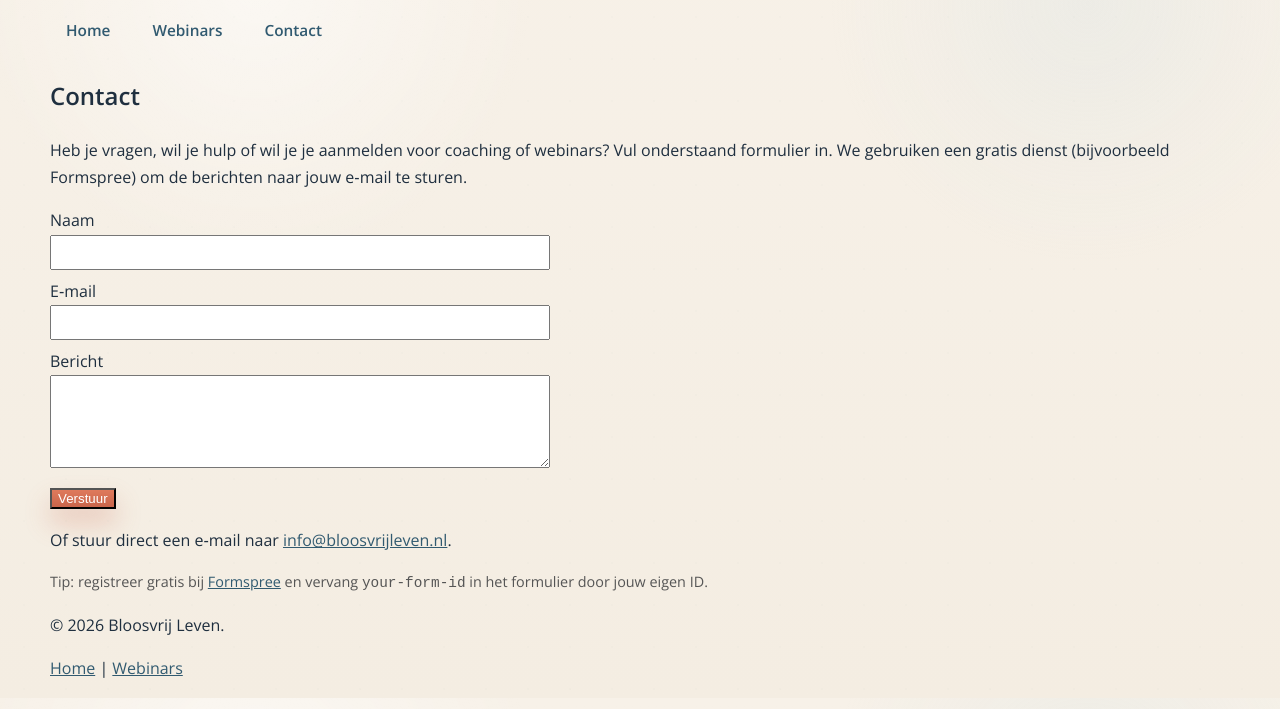
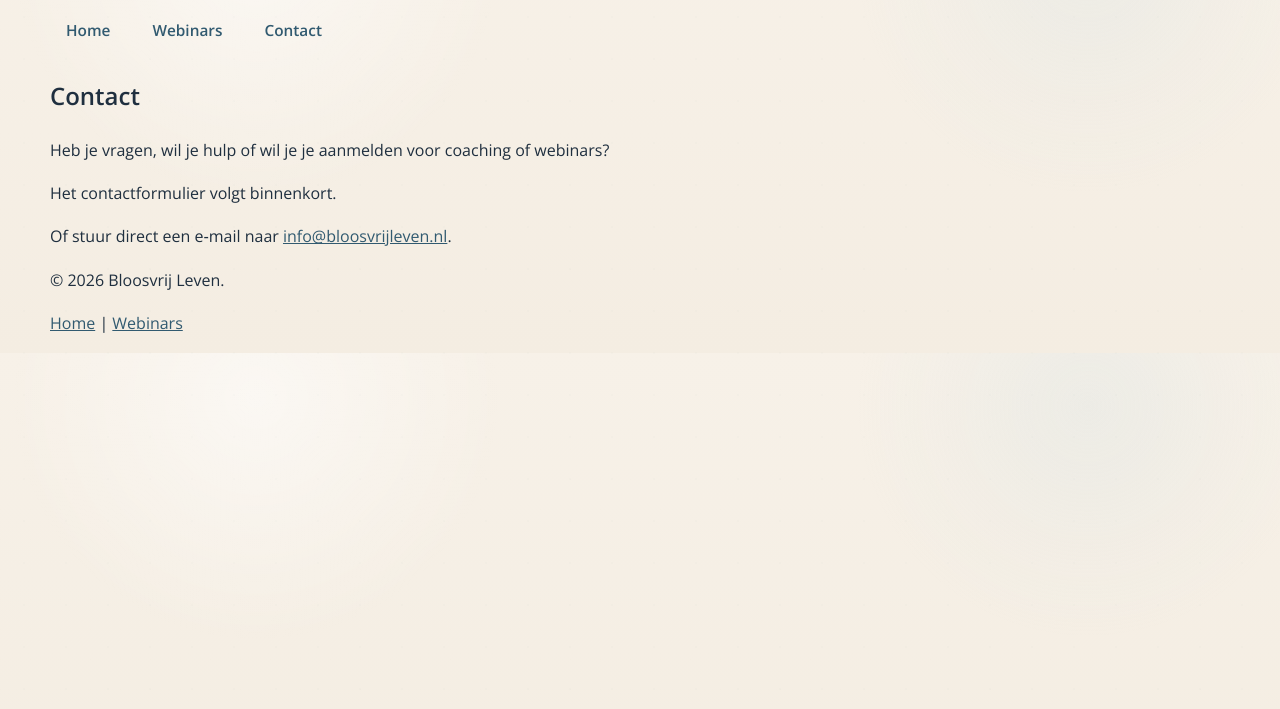
Before and after one commit to sjonmajeur/Bloos_vrij, a plain HTML site: page contact.html in a window 1280 px wide. Shown: the part 91-800 px from the top of the page. Drawn offline with nearby package versions, Linux system fonts and the light colour scheme; a web font is replaced by a local one.

Commit message:
Placeholder-betaallinks en Formspree-formulier verwijderd
Betaallinks wijzen naar # met 'binnenkort beschikbaar'; het contactformulier
met placeholder-ID is vervangen door een korte melding.

Co-Authored-By: Claude Opus 5.5 <noreply@anthropic.com>

```diff
--- a/contact.html
+++ b/contact.html
@@ -24,23 +24,12 @@
     <div class="container">
       <h2>Contact</h2>
       <p>
-        Heb je vragen, wil je hulp of wil je je aanmelden voor coaching of webinars? Vul onderstaand formulier in. We gebruiken een gratis dienst (bijvoorbeeld Formspree) om de berichten naar jouw e‑mail te sturen.
+        Heb je vragen, wil je hulp of wil je je aanmelden voor coaching of webinars?
       </p>
-      <form action="https://formspree.io/f/your-form-id" method="POST" style="max-width:500px;">
-        <label for="name">Naam</label><br>
-        <input type="text" id="name" name="name" required style="width:100%; padding:0.5rem; margin-bottom:0.5rem;"><br>
-        <label for="email">E‑mail</label><br>
-        <input type="email" id="email" name="_replyto" required style="width:100%; padding:0.5rem; margin-bottom:0.5rem;"><br>
-        <label for="message">Bericht</label><br>
-        <textarea id="message" name="message" rows="5" required style="width:100%; padding:0.5rem; margin-bottom:0.5rem;"></textarea><br>
-        <button type="submit" class="btn-primary">Verstuur</button>
-      </form>
+      <p>Het contactformulier volgt binnenkort.</p>
       <p style="margin-top:1rem;">
         Of stuur direct een e‑mail naar
         <a href="mailto:info@bloosvrijleven.nl">info@bloosvrijleven.nl</a>.
-      </p>
-      <p style="font-size:0.9rem; color:#555;">
-        Tip: registreer gratis bij <a href="https://formspree.io" target="_blank">Formspree</a> en vervang <code>your-form-id</code> in het formulier door jouw eigen ID.
       </p>
     </div>
   </section>
```
Also changed, not shown: webinars.html (+3 -3 lines).
